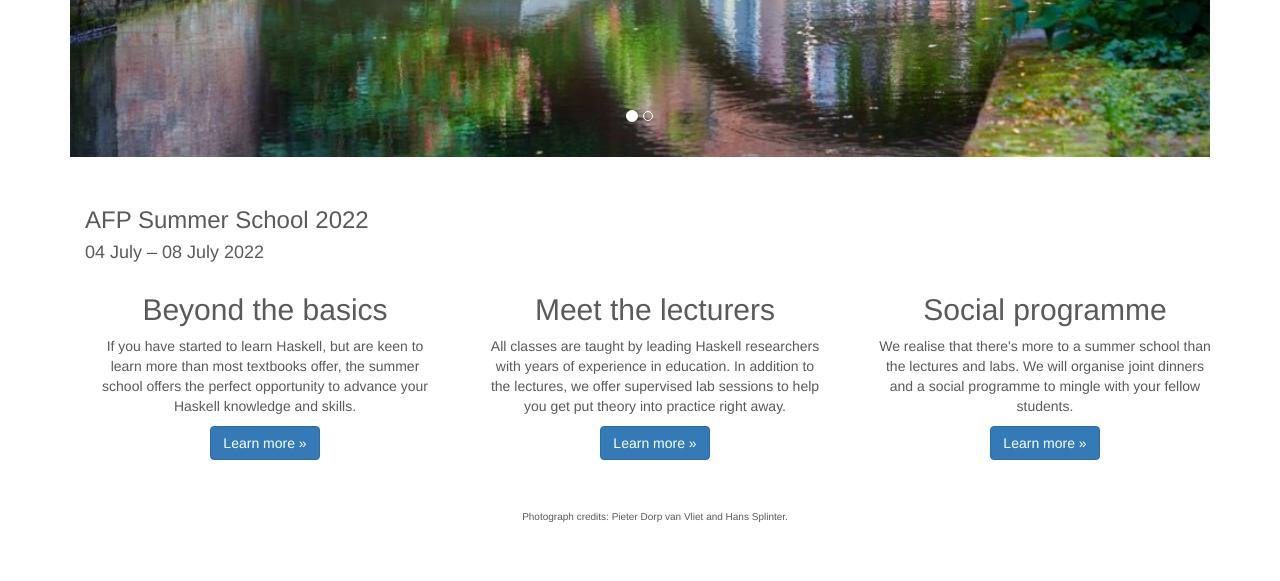
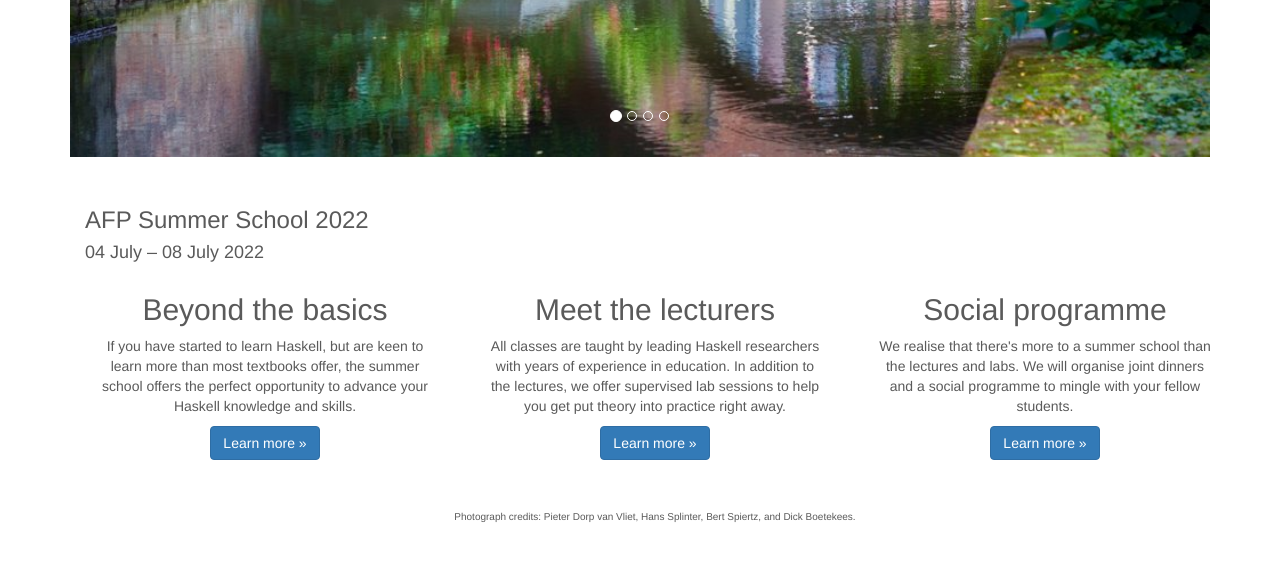
Before and after one commit to uu-afp/uu-afp.github.io, a Jekyll site: the page built from index.html, in a window 1280 px wide. Shown: the part 683-1264 px from the top of the page. Built offline with Jekyll 4.4.1, drawn with Linux system fonts in a browser that asks for light colours; nearby versions of some CDN libraries.

Commit message:
Added more header pictures.

```diff
--- a/index.html
+++ b/index.html
@@ -11,7 +11,8 @@
       <ol class="carousel-indicators">
         <li data-target="#myCarousel" data-slide-to="0" class="active"></li>
         <li data-target="#myCarousel" data-slide-to="1"></li>
-        <!-- <li data-target="#myCarousel" data-slide-to="2"></li> -->
+        <li data-target="#myCarousel" data-slide-to="2"></li>
+        <li data-target="#myCarousel" data-slide-to="3"></li>
       </ol>
       <div class="carousel-inner" role="listbox">
         <div class="item active">
@@ -20,12 +21,12 @@
         <div class="item">
           <img class="second-slide" src="img/headerB.jpg" alt="Second slide">
         </div>
-        <!-- <div class="item"> -->
-        <!--   <img class="third-slide" src="img/uithof.jpg" alt="Third slide"> -->
-
-        <!--   <div class="carousel-caption"> -->
-        <!--   </div> -->
-        <!-- </div> -->
+        <div class="item">
+          <img class="third-slide" src="img/headerC.jpg" alt="Third slide">
+        </div>
+        <div class="item">
+          <img class="fourth-slide" src="img/headerD.jpg" alt="Fourth slide">
+        </div>
       </div>
       <a class="left carousel-control" href="#myCarousel" role="button" data-slide="prev">
         <span class="glyphicon glyphicon-chevron-left" aria-hidden="true"></span>
@@ -74,7 +75,7 @@
       <!-- FOOTER -->
       <footer>
         <div style="text-align:center">
-          <p>Photograph credits: Pieter Dorp van Vliet and Hans Splinter.</p>
+          <p>Photograph credits: Pieter Dorp van Vliet, Hans Splinter, Bert Spiertz, and Dick Boetekees.</p>
          </div>
       </footer>
     </div><!-- /.container -->
```
Also changed, not shown: img/headerC.jpg (added), img/headerD.jpg (added).
